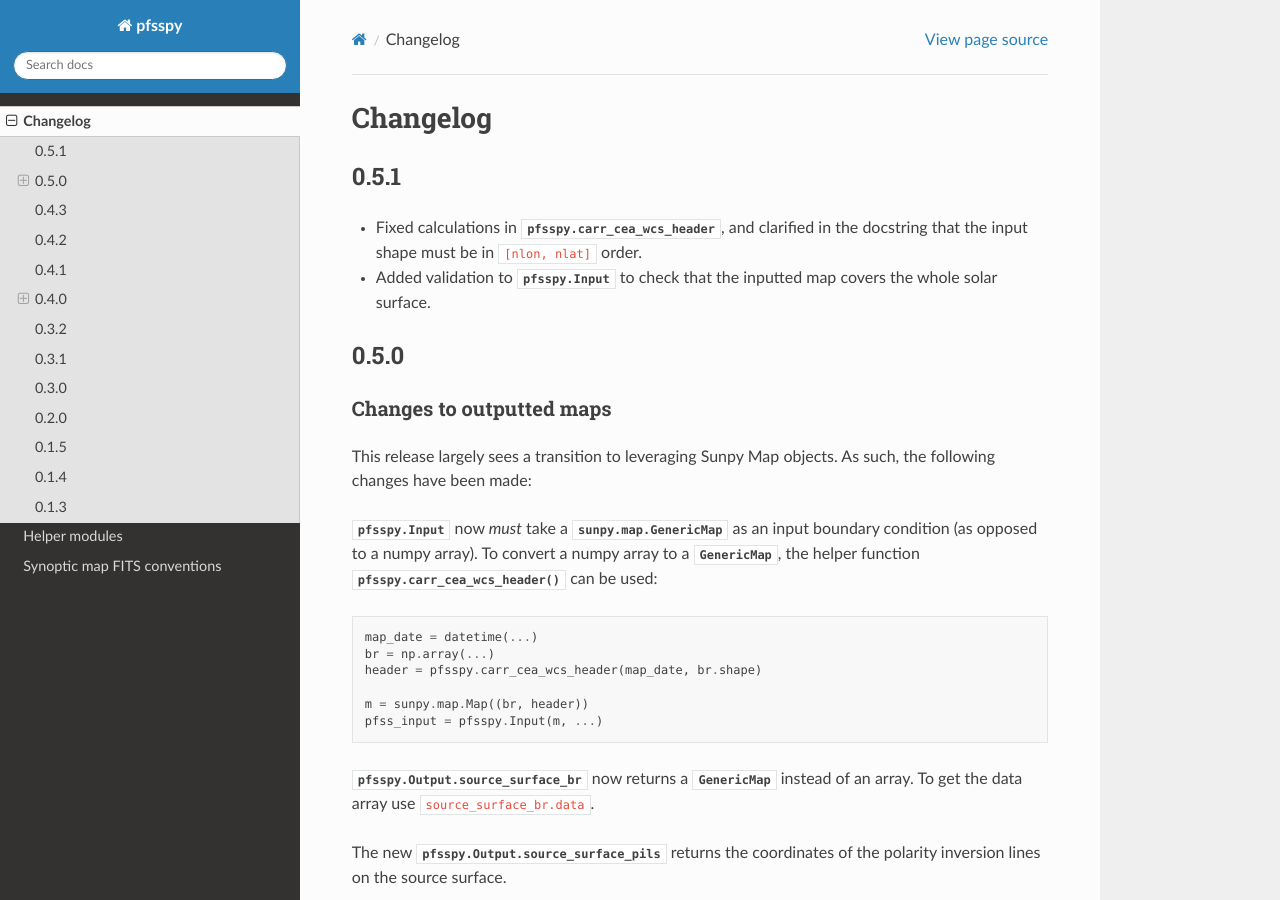
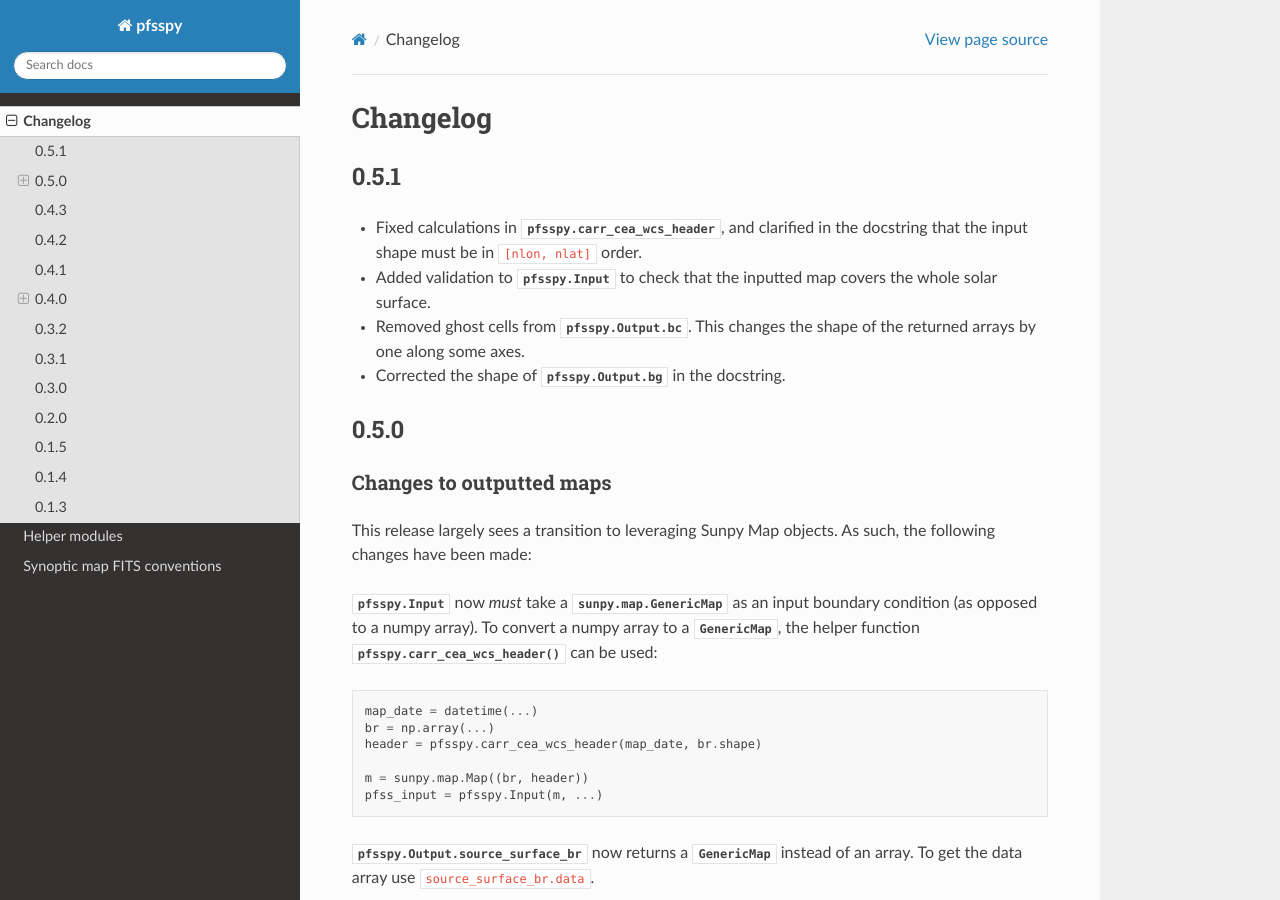
Before and after one commit to sunpy/sunkit-magex, a Sphinx documentation site: the page built from docs/changes.rst, in a window 1280 px wide and 900 px high. Built offline with Sphinx 7.4.7 and the Read the Docs theme 2.0.0, drawn with Linux system fonts in a browser that asks for light colours; pages that are not in the unit, such as notebooks, are missing from menus; the version number could not be read and is left out.

Commit message:
Add changelog

```diff
--- a/docs/changes.rst
+++ b/docs/changes.rst
@@ -7,6 +7,9 @@ Changelog
   docstring that the input shape must be in ``[nlon, nlat]`` order.
 - Added validation to `pfsspy.Input` to check that the inputted map covers the
   whole solar surface.
+- Removed ghost cells from `pfsspy.Output.bc`. This changes the shape of the
+  returned arrays by one along some axes.
+- Corrected the shape of `pfsspy.Output.bg` in the docstring.
 
 0.5.0
 -----
```
